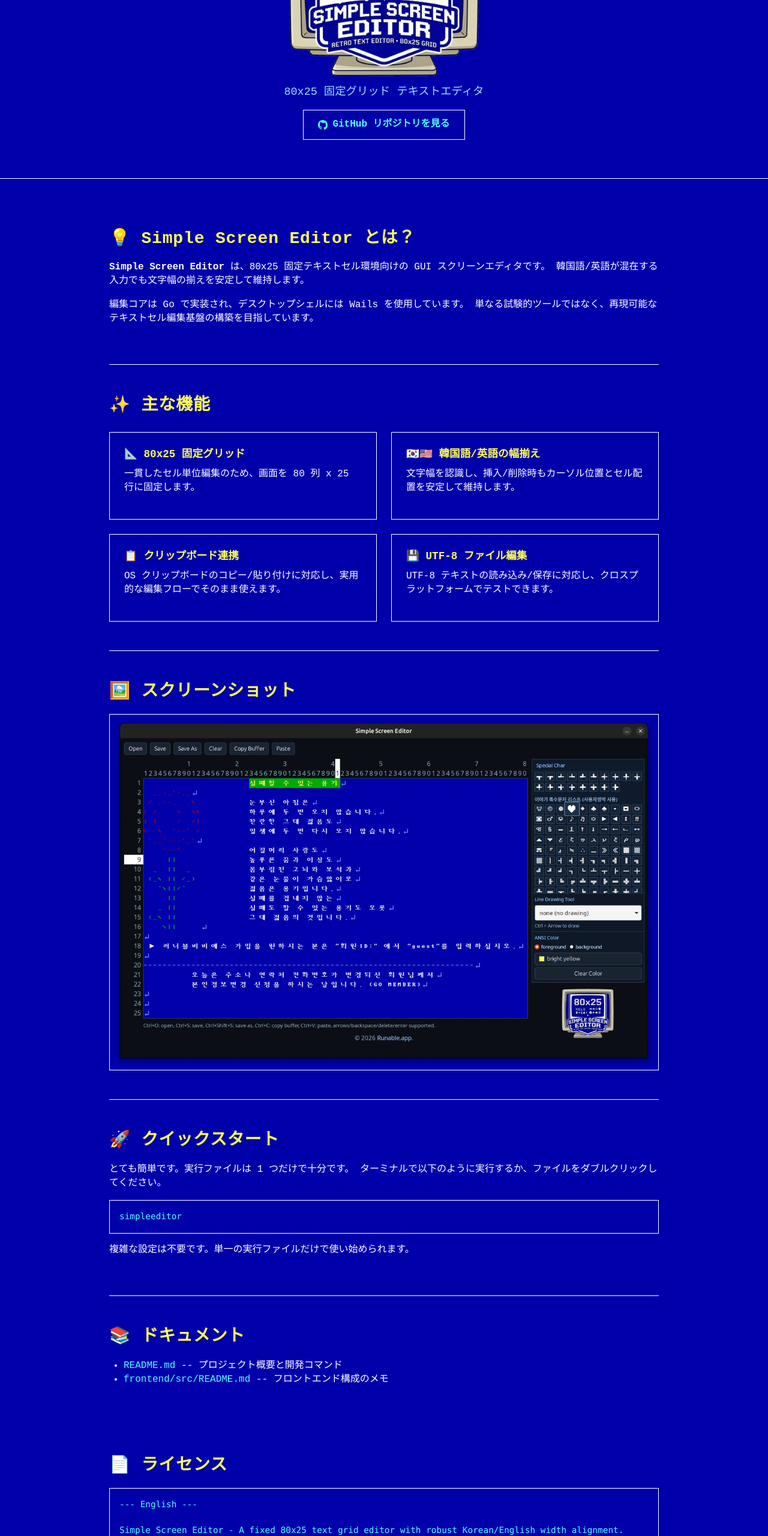
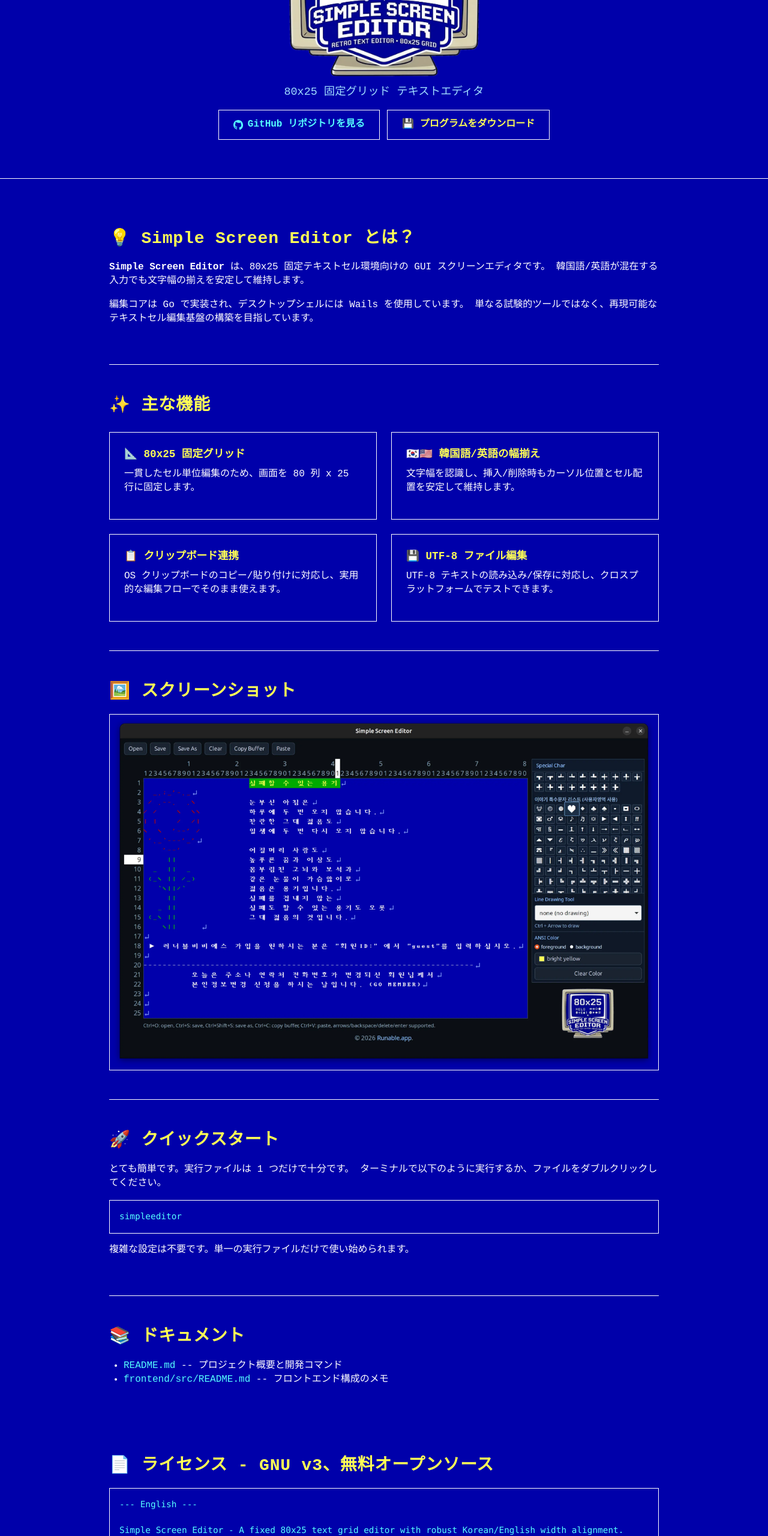
Before and after one commit to runableapp/simplescreeneditor, a plain HTML site: page docs/index.ja.html in a window 1280 px wide. Shown: the part 240-2800 px from the top of the page at 60% size. Drawn offline with Linux system fonts and the light colour scheme; a script that the page names is missing; a web font is replaced by a local one.

Commit message:
Refactor header section in documentation to improve layout and accessibility, adding download button and updating license information across multiple languages.

```diff
--- a/docs/index.ja.html
+++ b/docs/index.ja.html
@@ -36,6 +36,7 @@
   </nav>
   <img src="simpel_screen_editor_logo.webp" alt="Simple Screen Editor ロゴ" class="header-logo">
   <p class="tagline">80x25 固定グリッド テキストエディタ</p>
+  <div class="header-actions">
     <a href="https://github.com/runableapp/simplescreeneditor" class="btn github-btn" aria-label="GitHub リポジトリを開く">
       <svg class="github-icon" viewBox="0 0 16 16" width="16" height="16" aria-hidden="true" focusable="false">
         <path fill="currentColor" d="M8 0C3.58 0 0 3.58 0 8c0 3.54 2.29 6.53 5.47 7.59.4.07.55-.17.55-.38
@@ -48,6 +49,8 @@
       </svg>
       <span>GitHub リポジトリを見る</span>
     </a>
+    <a href="https://github.com/runableapp/simplescreeneditor/releases" class="btn" aria-label="プログラムをダウンロード">💾 プログラムをダウンロード</a>
+  </div>
 </header>
 
 <div class="container">
@@ -119,7 +122,7 @@
 </div>
 
 <section class="container">
-  <h2>📄 ライセンス</h2>
+  <h2>📄 ライセンス - GNU v3、無料オープンソース</h2>
   <pre><code>--- English ---
 
 Simple Screen Editor - A fixed 80x25 text grid editor with robust Korean/English width alignment.
--- a/docs/style.css
+++ b/docs/style.css
@@ -206,6 +206,14 @@
   color: #ffff55;
 }
 
+.header-actions {
+  display: inline-flex;
+  gap: 0.75rem;
+  align-items: center;
+  flex-wrap: wrap;
+  justify-content: center;
+}
+
 footer {
   text-align: center;
   padding: 2rem;
```
Also changed, not shown: docs/index.en.html (+4 -1 lines), docs/index.html (+11 -1 lines), docs/index.zh.html (+4 -1 lines), docs/diskette525.webp (added). Lines whose indentation alone changed are shown as unchanged.
